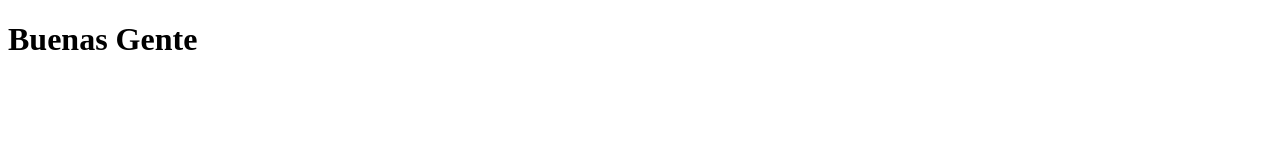
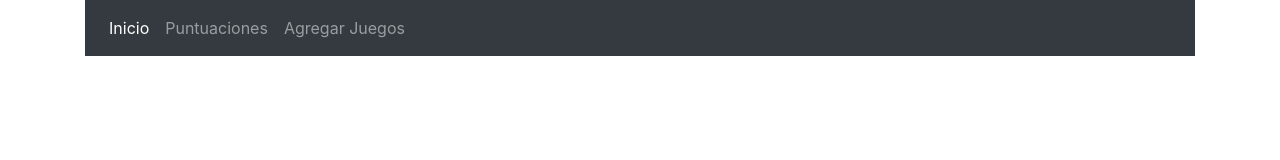
Before and after one commit to aflaster11/Programathon2017, a plain HTML site: page src/index.html in a window 1280 px wide. Drawn offline with nearby package versions, Linux system fonts and the light colour scheme.

Commit message:
NavBar
Html

```diff
--- a/src/index.html
+++ b/src/index.html
@@ -2,9 +2,37 @@
 <html>
     <head>
         <meta charset="utf-8">
+        <meta name="viewport" content="width=device-width, initial-scale=1, shrink-to-fit=no">
+        <link rel="stylesheet" href="https://maxcdn.bootstrapcdn.com/bootstrap/4.0.0-beta/css/bootstrap.min.css" integrity="sha384-/Y6pD6FV/Vv2HJnA6t+vslU6fwYXjCFtcEpHbNJ0lyAFsXTsjBbfaDjzALeQsN6M" crossorigin="anonymous">
+        <script src="https://ajax.googleapis.com/ajax/libs/jquery/1.12.4/jquery.min.js"></script>
+
         <title>App</title>
     </head>
     <body>
-        <h1> Buenas Gente</h1>
+        <div class="container" >
+             <header>
+              <nav class="navbar navbar-expand-lg  navbar-dark bg-dark">
+                     <button class="navbar-toggler" type="button" data-toggle="collapse" data-target="#navbarSupportedContent" aria-controls="navbarSupportedContent" aria-expanded="false" aria-label="Toggle navigation">
+                         <span class="navbar-toggler-icon"></span>
+                     </button>
+
+                  <div class="collapse navbar-collapse" id="navbarSupportedContent">
+                    <ul class="navbar-nav mr-auto">
+                      <li class="nav-item active">
+                        <a class="nav-link" href="#"> Inicio <span class="sr-only">(current)</span></a>
+                      </li>
+                      <li class="nav-item">
+                        <a class="nav-link" href="puntuaciones.html">Puntuaciones</a>
+                      </li>
+                      <li class="nav-item">
+                        <a class="nav-link" href="agregarjuegos.html">Agregar Juegos</a>
+                      </li>
+                    </ul>
+
+                  </div>
+                 </nav>
+             </header>
+          </div>
+
     </body>
 </html>
```
